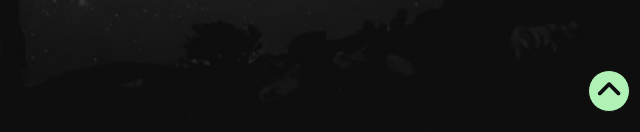
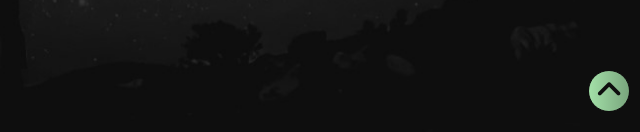
Before and after one commit to stephsoffiati65/Devfolio, a plain HTML site: page index.html in a window 1280 px wide. Shown: the part 668-800 px from the top of the page, 640-1280 px from the left. Drawn offline with nearby package versions, Linux system fonts and the light colour scheme; a web font is replaced by a local one.

Commit message:
MAJ bttop

```diff
--- a/Javascript/script.js
+++ b/Javascript/script.js
@@ -277,14 +277,15 @@ window.addEventListener('scroll', () => {
 
 const btt = document.querySelector('#btt');
 const about = document.querySelector('#about');
+const footer = document.querySelector('#footer');
 
 window.addEventListener('scroll', () => {
 
   const { scrollTop, clientHeight } = document.documentElement;
 
-  const top = about.getBoundingClientRect().top;
+  const topAbout = about.getBoundingClientRect().top;
 
-  if (scrollTop > (scrollTop + top).toFixed() - clientHeight *0.8) {
+  if (scrollTop > (scrollTop + topAbout).toFixed() - clientHeight *0.8) {
     btt.classList.add('showBtt');
   } else {
     btt.classList.remove('showBtt');
--- a/style.css
+++ b/style.css
@@ -1079,7 +1079,7 @@ overflow: hidden;
   width: 40px;
   border-radius: 50%;
   border: 1px solid rgb(14,14,14);
-  background-color: #B0F2B6;
+  background: linear-gradient(to right,  #a3e0a8, #79a57d);;
   display: flex;
   justify-content: center;
   align-items: center;
```
